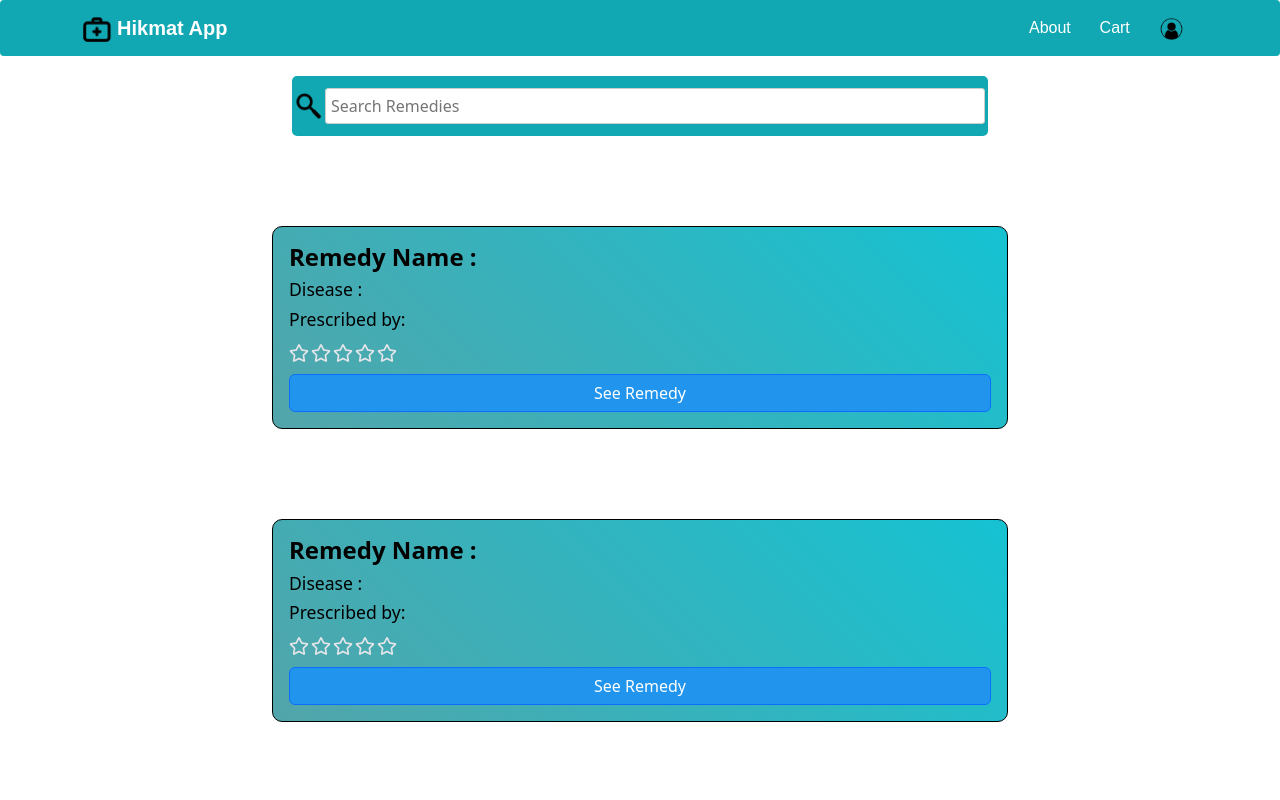
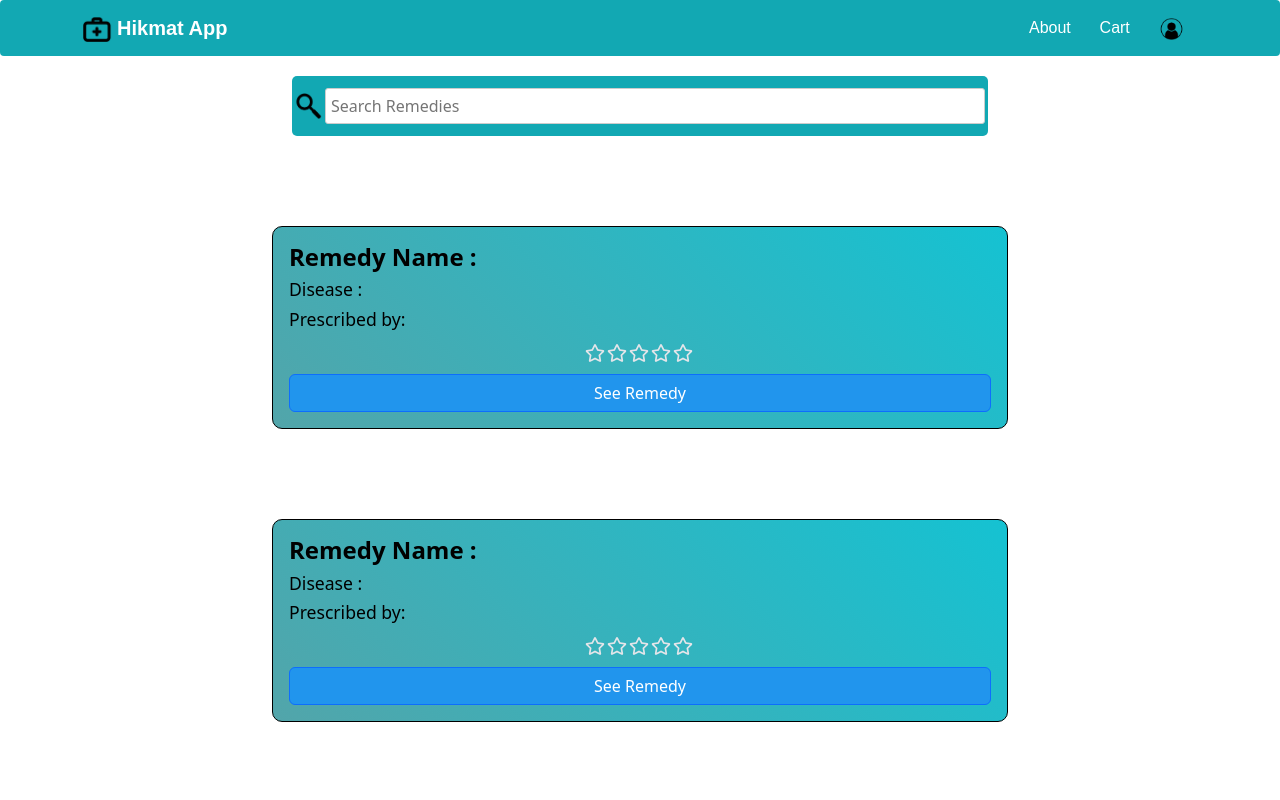
Before and after one commit to UsmanGhaniJoyboy/Hikmat-herbal-app, a React (Create React App) app: page /Remedies in a window 1280 px wide. Shown: the top 800 px of the page. Built offline with nearby package versions, Linux system fonts and the light colour scheme.

Commit message:
Rating set

```diff
--- a/src/Components/inc/Rating.jsx
+++ b/src/Components/inc/Rating.jsx
@@ -1,67 +1,13 @@
-import React, { useState } from "react";
-import { FaStar, FaRegStar } from "react-icons/fa";
+import React, { useState, useEffect } from "react";
+import { FaStar, FaRegStar, FaStarHalf } from "react-icons/fa";
 
-const Rating = ({ rating, clickable = false }) => {
+const Rating = ({ rating, clickable = false, showNumber = false }) => {
   const [hovered, setHovered] = useState(false);
   const [clickedRating, setClickedRating] = useState(rating);
 
-  // Ensure the rating is a number between 0 and 5
-  const stars = Array.from({ length: 5 }, (_, index) => {
-    const fullStar = index < clickedRating;
-    return (
-      <span
-        key={index}
-        onMouseEnter={() => clickable && setHovered(true)}
-        onMouseLeave={() => clickable && setHovered(false)}
-        onClick={() => {
-          if (clickable) {
-            const newRating = index + 1;
-            setClickedRating(newRating); // Update the clickedRating state
-            console.log(`Rating: ${newRating}`);
-          }
-        }}
-        style={{ position: "relative", cursor: clickable ? "pointer" : "default" }}
-      >
-        {fullStar ? (
-          <FaStar size={20} color="#ffc107" style={{ marginRight: 2 }} />
-        ) : (
-          <FaRegStar size={20} color="#e4e5e9" style={{ marginRight: 2 }} />
-        )}
-      </span>
-    );
-  });
-
-  return (
-    <div style={{ position: "relative" }}>
-      {hovered && clickable && (
-        <div
-          style={{
-            position: "absolute",
-            top: "-20px",
-            left: "50%",
-            transform: "translateX(-50%)",
-            background: "#fff",
-            padding: "2px 5px",
-            border: "1px solid #ccc",
-            borderRadius: "3px",
-            fontSize: "12px",
-            whiteSpace: "nowrap",
-          }}
-        >
-          {clickedRating.toFixed(1)}
-        </div>
-      )}
-      {stars}
-    </div>
-  );
-  //Code for empty star shown
-  /*
-  import React, { useState } from "react";
-import { FaStar, FaRegStar, FaStarHalf } from "react-icons/fa";
-
-const Rating = ({ rating, clickable = false }) => {
-  const [hovered, setHovered] = useState(false);
-  const [clickedRating, setClickedRating] = useState(rating);
+  useEffect(() => {
+    setClickedRating(rating);
+  }, [rating]);
 
   const stars = Array.from({ length: 5 }, (_, index) => {
     const starNumber = index + 1;
@@ -96,33 +42,16 @@ const Rating = ({ rating, clickable = false }) => {
 
   return (
     <div style={{ position: "relative" }}>
-      {hovered && clickable && (
-        <div
-          style={{
-            position: "absolute",
-            top: "-20px",
-            left: "50%",
-            transform: "translateX(-50%)",
-            background: "#fff",
-            padding: "2px 5px",
-            border: "1px solid #ccc",
-            borderRadius: "3px",
-            fontSize: "12px",
-            whiteSpace: "nowrap",
-          }}
-        >
-          {clickedRating.toFixed(1)}
+      {showNumber && (
+        <div style={{ textAlign: 'center', fontSize: '1.5rem', fontWeight: 'bold' }}>
+          {rating.toFixed(1)}
         </div>
       )}
-      {stars}
+      <div style={{ display: 'flex', justifyContent: 'center' }}>
+        {stars}
+      </div>
     </div>
   );
 };
 
 export default Rating;
-
-  */
-};
-
-
-export default Rating;
--- a/src/Components/pages/Home.jsx
+++ b/src/Components/pages/Home.jsx
@@ -23,15 +23,18 @@ import Home_remedyCard from "../inc/Home_remedyCard";
 // import Nav2_forPatient from "../inc/Nav2_forPatient";
 import { useLocation, useNavigate } from "react-router-dom";
 
-function Home({ isPatient, selectedDisease }) {
+function Home({isPatient,  selectedDisease }) {
   const location = useLocation();
   const navigate = useNavigate();
   const [remediesAgainstDisease, setremediesAgainstDisease] = useState([]);
+  // const [checkPatient,setCheckPatient] = useState(isPatient);
 
   // const [checkPat, setCheckPat] = useState(true);
 
   // const { response_Patient } = location.state || {};
   useEffect(() => {
+    console.log("Who is coming : ",isPatient);
+
     const fetchNuskhas = async () => {
       try {
         const ids = selectedDisease.map((item) => item.value);
@@ -86,11 +89,12 @@ function Home({ isPatient, selectedDisease }) {
   };
   return (
     <>
-      {
-        // checkPatient ?   (<Nav2_forPatient patientResponse={patient_coming} />) : ( <CustomeNav/>)
-      }
+      {/* {
+        checkPatient ?   (<Nav2_forPatient />) : ( <CustomeNav/>)
+      } */}
 
-      <CustomeNav isPatient={isPatient} />
+      {/* <CustomeNav  /> */}
+
       <div className="slider-container">
         <Carousel fade className="slider">
           <Carousel.Item>
--- a/src/Components/pages/Login.jsx
+++ b/src/Components/pages/Login.jsx
@@ -1,4 +1,4 @@
-import React, { useState } from "react";
+import React, { useEffect, useState } from "react";
 import { useNavigate } from "react-router-dom";
 import logo_again from "../images/logo again.png";
 import Button from "react-bootstrap/Button";
@@ -13,6 +13,10 @@ const Login = ({ handleUserRole, sendName }) => {
   const [password, setPassword] = useState("");
   const [type, setType] = useState("password");
   const [icon, setIcon] = useState(eyeOff);
+
+  useEffect(()=>{
+    localStorage.setItem("Email",Email);
+  },[Email])
 
   const gotoSignup = () => {
     navigate("/Signup");
@@ -55,7 +59,7 @@ const Login = ({ handleUserRole, sendName }) => {
           }
           console.log(data);
         } else {
-          throw new Error("Invalid username or password");
+          throw new Error("Invalid Email or password");
         }
       })
       .catch((error) => {
--- a/src/Components/pages/Remedy_Disciption.jsx
+++ b/src/Components/pages/Remedy_Disciption.jsx
@@ -5,7 +5,6 @@ import Row from "react-bootstrap/Row";
 import Col from "react-bootstrap/Col";
 import Container from "react-bootstrap/Container";
 import "../StyleSheets/Rem-Disc.css";
-import search from "../images/nounsearch.png";
 import Button from "react-bootstrap/Button";
 import { useNavigate } from "react-router-dom";
 import { useLocation } from "react-router-dom";
@@ -14,7 +13,6 @@ import Rating from "../inc/Rating";
 
 const Remedy_Disciption = () => {
   const navigate = useNavigate();
-
   const location = useLocation();
   const { remedy } = location.state;
   const [steps, setSteps] = useState([]);
@@ -29,16 +27,23 @@ const Remedy_Disciption = () => {
         const responseSteps = await axios.get(
           `http://localhost/Hakeemhikmat/api/Addnushka/GetSteps?Nuskaid=${remedy.Nuskhaid}`
         );
-         const responseIngredient = await axios.get(
+        const responseIngredient = await axios.get(
           `http://localhost/Hakeemhikmat/api/Addnushka/GetIngredients?Nuskaid=${remedy.Nuskhaid}`
         );
         const responseUsages = await axios.get(
           `http://localhost/Hakeemhikmat/api/Addnushka/Getusage?Nuskaid=${remedy.Nuskhaid}`
         );
-        if (responseSteps.data && responseSteps.data &&responseIngredient.data && responseIngredient.data &&responseUsages.data &&responseUsages.data !== "NO DATA") {
+        if (
+          responseSteps.data &&
+          responseSteps.data &&
+          responseIngredient.data &&
+          responseIngredient.data &&
+          responseUsages.data &&
+          responseUsages.data !== "NO DATA"
+        ) {
           setSteps(responseSteps.data);
-          setIngredient(responseIngredient.data)
-          setUsage(responseUsages.data)
+          setIngredient(responseIngredient.data);
+          setUsage(responseUsages.data);
           console.log(`steps are fetching ${steps}`);
           console.log(`steps are fetching ${Ingredient}`);
           console.log(`steps are fetching ${usage}`);
@@ -46,15 +51,12 @@ const Remedy_Disciption = () => {
       } catch (error) {
         console.error("Error fetching Nuskhas:", { steps });
         if (error.response) {
-          // Server responded with a status other than 2xx
-            console.error("Response data:", error.response.data);
-            console.error("Response status:", error.response.status);
-            console.error("Response headers:", error.response.headers);
+          console.error("Response data:", error.response.data);
+          console.error("Response status:", error.response.status);
+          console.error("Response headers:", error.response.headers);
         } else if (error.request) {
-          // Request was made but no response was received
           console.error("Request data:", error.request);
         } else {
-          // Something happened in setting up the request
           console.error("Error message:", error.message);
         }
       }
@@ -62,28 +64,28 @@ const Remedy_Disciption = () => {
     fetchSteps();
   }, []);
 
-  const handleSubmitbtn = ()=>{}
+  const handleSubmitbtn = () => {
+    // Add your submit button logic here
+  };
 
-  const [rating, setRating] = useState(null);
   return (
     <div>
       <CustomeNav />
       <Custome_heading title={remedy.NuskhaName} />
       <div className="rem-container">
         <Container fluid="md" className="inner-cont">
-          <Row className="justify-content-md-center ing-steps ">
+          <Row className="justify-content-md-center ing-steps">
             <Col md={8}>
               <h3>Steps</h3>
               <ol>
                 {steps.map((item, index) => (
-                  <li key={index}> {item.Nuskhasteps}</li>
+                  <li key={index}>{item.Nuskhasteps}</li>
                 ))}
               </ol>
-
               <h3>Usage</h3>
               <ol>
                 {usage.map((item, index) => (
-                  <li key={index}> {item.Nuskhausage}</li>
+                  <li key={index}>{item.Nuskhausage}</li>
                 ))}
               </ol>
             </Col>
@@ -109,22 +111,22 @@ const Remedy_Disciption = () => {
                   fontWeight: "bold",
                 }}
               >
-                Rating : <Rating rating={remedy.AverageRating} clickable={true} />
+                Rating: <Rating rating={remedy.AverageRating} clickable={false} showNumber={true} />
               </span>
             </Col>
             <Col md={2}>
               <div className="btn-pro">
-                <Button
+                {/* <Button
                   onClick={() => navigate("/Remedies/RemediesDetails")}
                   type="submit"
                 >
                   View Product
-                </Button>
+                </Button> */}
               </div>
             </Col>
           </Row>
           <Row
-            className="justify-content-md-center "
+            className="justify-content-md-center"
             style={{ marginTop: "20px" }}
           >
             <Col md={8}>
@@ -137,7 +139,11 @@ const Remedy_Disciption = () => {
                   />
                 </div>
                 <div className="qst-btn">
-                  <Button type="submit" className="question-btn" onClick={handleSubmitbtn}>
+                  <Button
+                    type="submit"
+                    className="question-btn"
+                    onClick={handleSubmitbtn}
+                  >
                     Submit
                   </Button>
                 </div>
@@ -145,9 +151,7 @@ const Remedy_Disciption = () => {
             </Col>
             <Col md={2}>
               <Button
-                onClick={() =>
-                  navigate("/Home/Remedy_Disciption/Comment_Reply")
-                }
+                onClick={() => navigate("/Home/Remedy_Disciption/Comment_Reply")}
                 type="Submit"
                 className="question-btn sub"
               >
@@ -155,14 +159,6 @@ const Remedy_Disciption = () => {
               </Button>
             </Col>
           </Row>
-          {/* <Row
-            className="justify-content-md-center "
-            style={{ marginTop: "20px" }}
-          >
-            <Col md={10}>
-              <h3>Comment & Reply</h3>
-            </Col>
-          </Row> */}
         </Container>
       </div>
     </div>
--- a/src/Components/pages/SettingUpPatient.jsx
+++ b/src/Components/pages/SettingUpPatient.jsx
@@ -67,7 +67,7 @@ const SettingUpPatient = ({handleSelectedDisease}) => {
             fontWeight: "bold",
           }}
         >
-          Create your Profile
+          Setting up Profile
         </h3>
         <form>
         <Select
```
